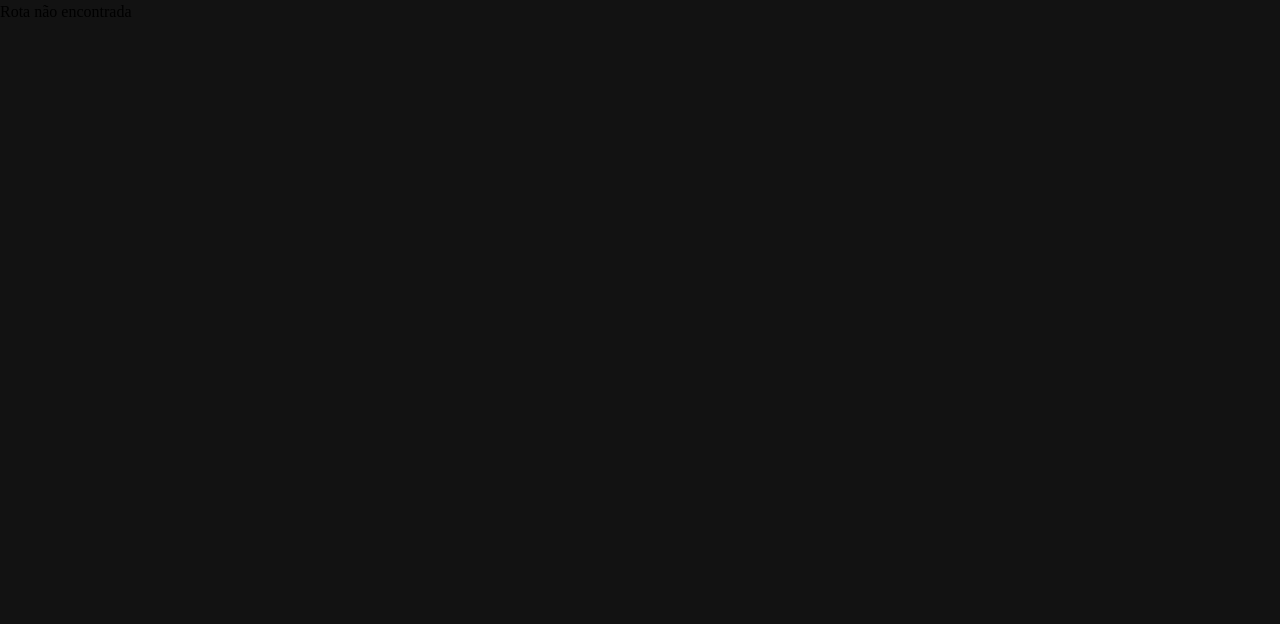
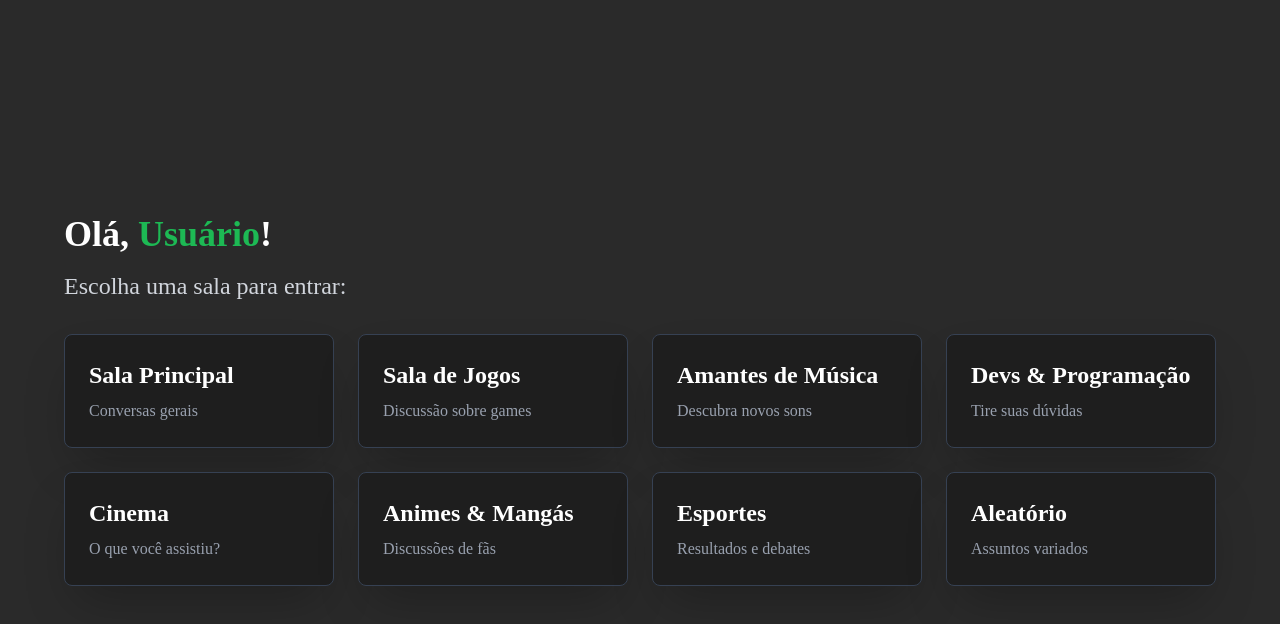
Before and after one commit to adrieeltorres1/webChat, a React (Vite) app: page /rooms in a window 1280 px wide. Shown: the top 624 px of the page. Built offline with nearby package versions, Linux system fonts and the light colour scheme.

Commit message:
Atualizando versão

```diff
--- a/src/App.jsx
+++ b/src/App.jsx
@@ -6,6 +6,7 @@ import { BrowserRouter, Route, Routes } from 'react-router'
 import { Provider } from 'react-redux';
 import { store } from './store/store';
 import CriarUsers from './pages/CriarUsers';
+import Rooms from './pages/Rooms';
 
 
 function App() {
@@ -14,7 +15,8 @@ function App() {
       <BrowserRouter>
         <Routes>
           <Route path='/' element={<Join />} />
-          <Route path='/chat' element={<Chat />} />
+          <Route path='/chat/:roomName' element={<Chat />} />
+          <Route path='/rooms' element={<Rooms />} />
           <Route path='/criarusers' element={<CriarUsers />} />
           <Route path='*' element={<h1>Rota não encontrada</h1>} />
         </Routes>
--- a/src/chat/chatSlice.js
+++ b/src/chat/chatSlice.js
@@ -14,13 +14,23 @@ export const chatSlice = createSlice({
       state.nickname = action.payload.nickname;
       state.socket = action.payload.socket;
     },
-
     addMessage: (state, action) => {
       state.messages.push(action.payload);
+    },
+    clearChat: (state) => {
+      if (state.socket) {
+        state.socket.disconnect();
+      }
+      state.nickname = null;
+      state.socket = null;
+      state.messages = [];
+    },
+    clearMessages: (state) => {
+        state.messages = [];
     }
   },
 });
 
-export const { setConnection, addMessage } = chatSlice.actions;
+export const { setConnection, addMessage, clearChat, clearMessages } = chatSlice.actions;
 
 export default chatSlice.reducer;
--- a/src/pages/Chat.jsx
+++ b/src/pages/Chat.jsx
@@ -2,6 +2,7 @@ import React, { useState, useEffect, useRef } from 'react';
 import { useNavigate } from 'react-router-dom';
 import { useSelector, useDispatch } from 'react-redux';
 import { addMessage } from '../chat/chatSlice';
+
 const Chat = () => {
     const dispatch = useDispatch();
     const { nickname, socket, messages } = useSelector((state) => state.chat);
@@ -43,6 +44,7 @@ const Chat = () => {
         const messageData = {
             author: nickname,
             message: message.trim(),
+            room: roomName
         };
 
         socket.emit('send_message', messageData);
--- a/src/pages/CriarUsers.jsx
+++ b/src/pages/CriarUsers.jsx
@@ -1,18 +1,17 @@
 import React, { useState } from 'react';
 import { Link, useNavigate } from 'react-router-dom';
-import { Alert } from 'antd'; // Usando o 'antd' como na sua tela de Join
-
+import { Alert } from 'antd';
 const CriarUsers = () => {
     const navigate = useNavigate();
 
     const [username, setUsername] = useState('');
     const [password, setPassword] = useState('');
-    const [confirmPassword, setConfirmPassword] = useState(''); // Boa prática
+    const [confirmPassword, setConfirmPassword] = useState('');
     const [error, setError] = useState(null);
     const [success, setSuccess] = useState(null);
 
     const handleRegister = async (e) => {
-        e.preventDefault(); // Evita o refresh da página
+        e.preventDefault();
         setError(null);
         setSuccess(null);
 
@@ -39,7 +38,6 @@ const CriarUsers = () => {
                 throw new Error(data.message || 'Falha ao criar usuário.');
             }
 
-            // 5. SUCESSO!
             setSuccess('Conta criada com sucesso! Redirecionando para o login...');
 
             setTimeout(() => {
@@ -78,7 +76,6 @@ const CriarUsers = () => {
                     className='p-3 w-full rounded-md bg-[#2a2a2a] text-white placeholder-gray-500 focus:outline-none focus:ring-2 focus:ring-[#1DB954]'
                 />
 
-                {/* Feedback de Erro */}
                 {error && (
                     <Alert
                         message={error}
@@ -90,7 +87,6 @@ const CriarUsers = () => {
                     />
                 )}
 
-                {/* Feedback de Sucesso */}
                 {success && (
                     <Alert
                         message={success}
@@ -100,7 +96,6 @@ const CriarUsers = () => {
                     />
                 )}
 
-                {/* Link para voltar ao Login */}
                 <nav className='list-none'>
                     <li>
                         <p className='flex items-center gap-1'>
@@ -114,7 +109,7 @@ const CriarUsers = () => {
 
                 <button
                     type="submit"
-                    disabled={!!success} // Desabilita o botão após o sucesso
+                    disabled={!!success}
                     className='w-full p-3 rounded-md bg-[#1DB954] text-white font-bold hover:bg-[#1ed760] transition-colors disabled:opacity-50'
                 >
                     Criar Conta
--- a/src/pages/Join.jsx
+++ b/src/pages/Join.jsx
@@ -37,7 +37,7 @@ const Join = () => {
             const socket = io.connect('http://localhost:5001');
             socket.emit('set_username', data.username);
             dispatch(setConnection({ nickname: data.username, socket }));
-            navigate('/chat');
+            navigate('/rooms');
 
         } catch (err) {
             setError(err.message);
@@ -46,10 +46,8 @@ const Join = () => {
 
     return (
         <div className='flex items-center justify-center min-h-screen'>
-            {/* 9. Use <form> e onSubmit para o login */}
             <form onSubmit={handleLogin} className='text-white flex flex-col items-center gap-6 p-8 rounded-lg shadow-2xl bg-[#1e1e1e] w-80 sm:w-96'>
                 <h1 className='text-4xl font-bold mb-4'>Entrar no Chat</h1>
-
                 <input
                     type="text"
                     placeholder='Insira seu usuário'
--- /dev/null
+++ b/src/pages/Rooms.jsx
@@ -0,0 +1,47 @@
+import React from 'react';
+import { Link } from 'react-router-dom';
+import { useSelector } from 'react-redux';
+
+const availableRooms = [
+    { id: 'geral', name: 'Sala Principal', desc: 'Conversas gerais' },
+    { id: 'jogos', name: 'Sala de Jogos', desc: 'Discussão sobre games' },
+    { id: 'musica', name: 'Amantes de Música', desc: 'Descubra novos sons' },
+    { id: 'dev', name: 'Devs & Programação', desc: 'Tire suas dúvidas' },
+    { id: 'filmes', name: 'Cinema', desc: 'O que você assistiu?' },
+    { id: 'animes', name: 'Animes & Mangás', desc: 'Discussões de fãs' },
+    { id: 'esportes', name: 'Esportes', desc: 'Resultados e debates' },
+    { id: 'aleatorio', name: 'Aleatório', desc: 'Assuntos variados' },
+];
+
+const Rooms = () => {
+    const { nickname } = useSelector((state) => state.chat);
+
+    return (
+        <div className='flex flex-col items-center justify-center min-h-screen bg-[#2a2a2a] p-8'>
+            <div className='w-full max-w-6xl'>
+                <h1 className='text-4xl font-bold text-white mb-4'>
+                    Olá, <span className='text-[#1DB954]'>{nickname || 'Usuário'}</span>!
+                </h1>
+                <h2 className='text-2xl text-gray-300 mb-8'>Escolha uma sala para entrar:</h2>
+
+                <div className='grid grid-cols-1 sm:grid-cols-2 md:grid-cols-3 lg:grid-cols-4 gap-6'>
+                    {availableRooms.map((room) => (
+                        <Link
+                            key={room.id}
+                            to={`/chat/${room.id}`}
+                            className='block p-6 rounded-lg shadow-2xl bg-[#1e1e1e]
+                                       hover:bg-[#111] hover:scale-105 transition-all
+                                       border border-gray-700 hover:border-[#1DB954]'
+                        >
+                            <h3 className='text-2xl font-bold text-white mb-2'>{room.name}</h3>
+                            <p className='text-gray-400'>{room.desc}</p>
+                        </Link>
+                    ))}
+
+                </div>
+            </div>
+        </div>
+    );
+};
+
+export default Rooms;
--- a/src/store/store.js
+++ b/src/store/store.js
@@ -1,10 +1,11 @@
 import { configureStore } from '@reduxjs/toolkit';
-import chatReducer from '../chat/chatSlice';
+import chatReducer from "../chat/chatSlice";
 
 export const store = configureStore({
   reducer: {
     chat: chatReducer,
   },
+
   middleware: (getDefaultMiddleware) =>
     getDefaultMiddleware({
       serializableCheck: false,
```
